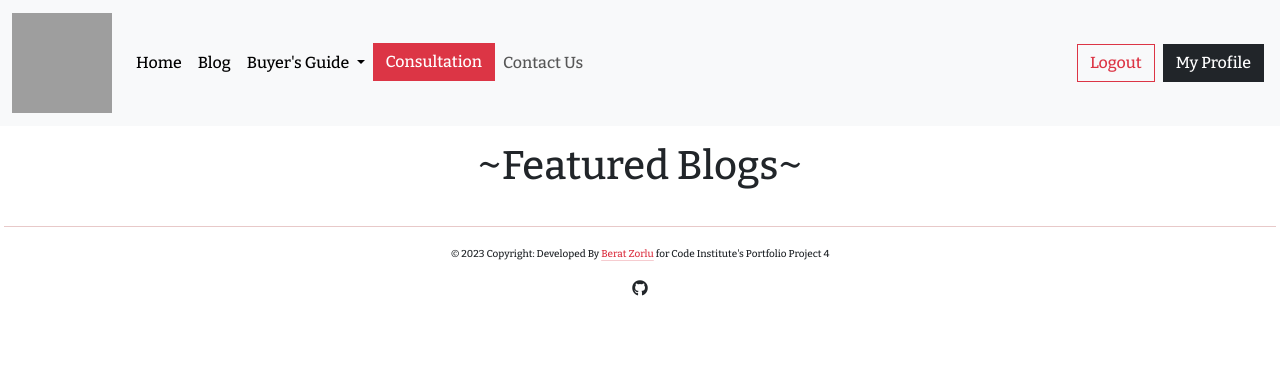
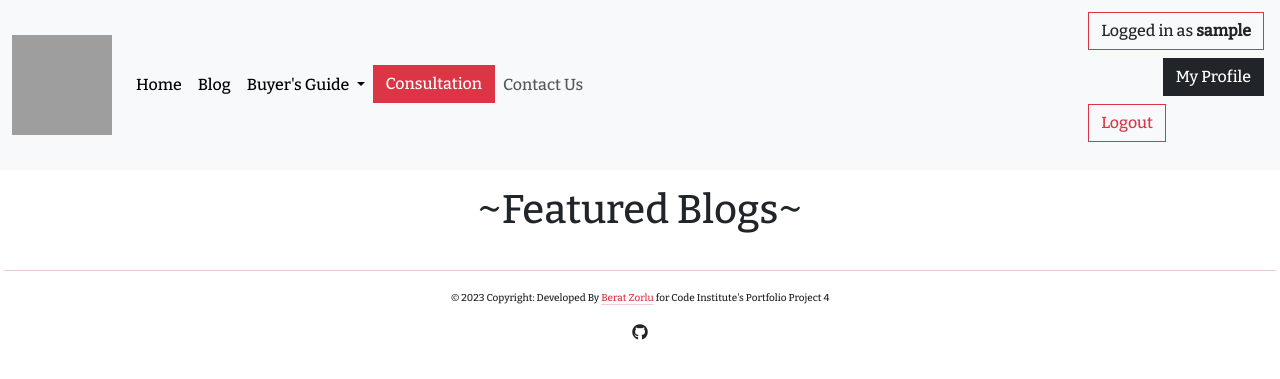
Before and after one commit to beratzorlu/AutoMate, a Django app: page / in a window 1280 px wide. Shown: the top 379 px of the page. Run offline with Django 3.2, Linux system fonts and the light colour scheme; the visitor is signed in with stand-in values (Sample User, id 1); data that the repository does not hold is empty; grey boxes are pictures that could not be loaded.

Commit message:
Add active account name display on navbar.

```diff
--- a/templates/base.html
+++ b/templates/base.html
@@ -46,7 +46,7 @@
     <!-- Navigation -->
     <nav class="navbar sticky-top navbar-expand-lg bg-body-tertiary">
         <div class="container-fluid">
-            <a class="navbar-brand" href="#"><img
+            <a class="navbar-brand" href="{% url 'home' %}"><img
                     src="https://res.cloudinary.com/dqontmjhf/image/upload/v1682341482/auto-mate-logo_fygxyz.png"
                     alt="Logo of a car with signals coming out from top." width="100" height="100"></a>
             <button class="navbar-toggler" type="button" data-bs-toggle="collapse"
@@ -57,7 +57,7 @@
             <div class="collapse navbar-collapse" id="navbarSupportedContent">
                 <ul class="navbar-nav me-auto mb-2 mb-lg-0">
                     <li class="nav-item">
-                        <a class="nav-link active" aria-current="page" href="#">Home</a>
+                        <a class="nav-link link-underline-opacity-0 link-underline-opacity-100-hover active" aria-current="page" href="{% url 'home' %}">Home</a>
                     </li>
                     <li class="nav-item">
                         <a class="nav-link active" href="#">Blog</a>
@@ -79,12 +79,20 @@
                     <li class="nav-item active"><a class="nav-link" href="#">Contact Us</a></li>
                 </ul>
                 <form class="d-flex" role="link">
+
                     {% if user.is_authenticated %}
-                    <a class="btn btn-outline-danger m-1 rounded-0" href="{% url 'account_logout' %}">Logout</a>
-                    <a class="btn btn-dark m-1 rounded-0" href="#">My Profile</a>
+
+                    <ul class="list-unstyled class">
+                        <li><a class="btn btn-outline-dark border border-danger m-1 rounded-0">Logged in as <strong>{{ user.username }}</strong></a></li>
+                        <li><a class="btn btn-dark m-1 rounded-0 float-end" href="#">My Profile</a></li>
+                        <li><a class="btn btn-outline-danger m-1 rounded-0" href="{% url 'account_logout' %}">Logout</a></li>
+                    </ul>
+
                     {% else %}
+
                     <a class="btn btn-outline-danger m-1 rounded-0" href="{% url 'account_signup' %}">Sign Up</a>
                     <a class="btn btn-outline-dark m-1 rounded-0" href="{% url 'account_login' %}">Login</a>
+
                     {% endif %}
                 </form>
             </div>
@@ -97,7 +105,7 @@
         {% endblock content %}
     </main>
 
-
+    <!-- Footer Content -->
     <footer class="text-center p-1 fs-small d-flex flex-column mt-auto page-footer">
         <hr>
         <!-- Copyright Information-->
--- a/templates/index.html
+++ b/templates/index.html
@@ -12,7 +12,7 @@
     <div class="container">
         <div class="row">
             {% for post in post_list %}
-            {% if post.likes_numbers >= 0 %}
+            {% if post.likes_numbers > 1 %}
             <div class="col-lg-4 col-md-6 col-sm-12">
                 <div class="card mb-5 shadow-sm">
                     {% if "placeholder" in post.featured_image.url %}
@@ -39,7 +39,7 @@
                             </small>
                         </div>
                         <div>
-                            <p class="card-text text-muted h6"><i class="far fa-heart"></i>
+                            <p class="card-text text-muted h6 fst-italic"><i class="far fa-heart text-danger"></i>
                                 {{ post.likes_numbers }}</p>
                         </div>
                         <a href="{% url 'post_detail' post.slug %}" class="btn btn-dark rounded-0 float-end">Read
--- a/templates/post_detail.html
+++ b/templates/post_detail.html
@@ -24,7 +24,7 @@
         </div>
         <div class="col-1">
           {% with comments.count as total_comments %}
-          <p class="card-text default-card-text h6 text-inline text-white"><i class="far fa-comments"></i>  {{ total_comments }}</p>
+          <p class="card-text default-card-text h6 text-inline text-white"><i class="far fa-comments"></i>{{ total_comments }}</p>
           {% endwith %}
         </div>
 
```
